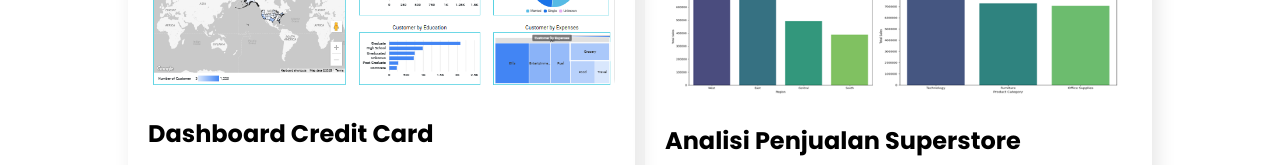
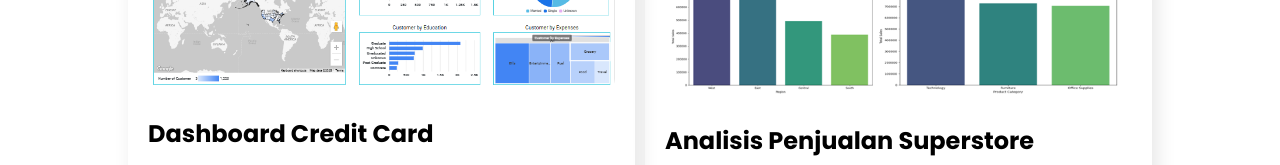
Before and after one commit to rezaaagam/portofolio_rezaagam, a plain HTML site: page index.html in a window 1280 px wide. Shown: the part 3400-3565 px from the top of the page. Drawn offline with nearby package versions, Linux system fonts and the light colour scheme.

Commit message:
Update index.html

```diff
--- a/index.html
+++ b/index.html
@@ -221,7 +221,7 @@
                 <div class="box" data-aos="fade-up" data-aos-duration="1000" data-aos-delay="200" data-aos-once="true">
                     <img src="./assets/images/proyek/proyek4.png" alt="Proyek Image" />
                     <div class="proyek-desc">
-                        <h2>Analisi Penjualan Superstore</h2>
+                        <h2>Analisis Penjualan Superstore</h2>
                         <p>Sumber Data, Pembersihan dan Persiapan Data, Analisis Data dan Visualisasi, Insight Utama</p>
                         <p><strong>Tools:</strong> Python</p>
                         <p><strong>Data Source:</strong> Superstore Sales Data - Kaggle</p>
```
